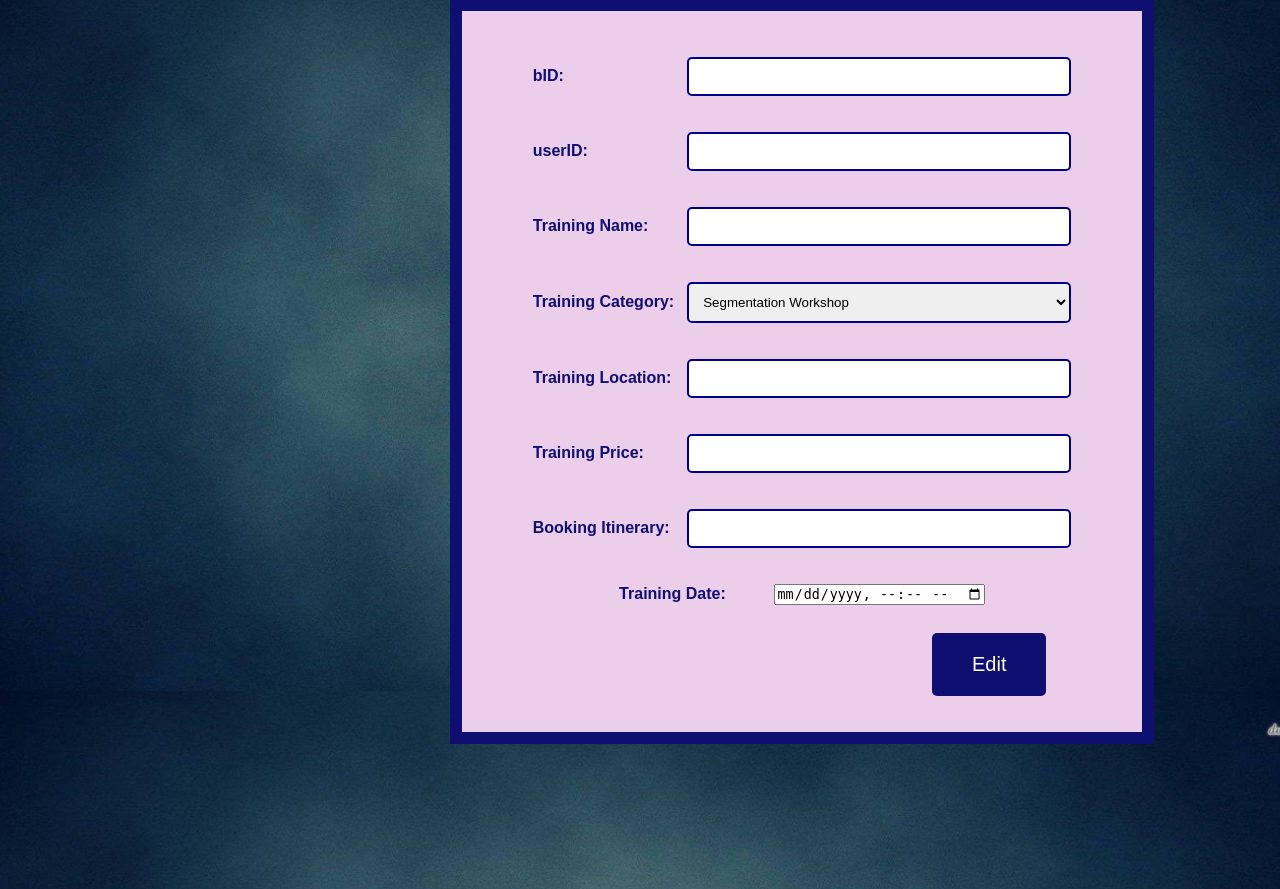
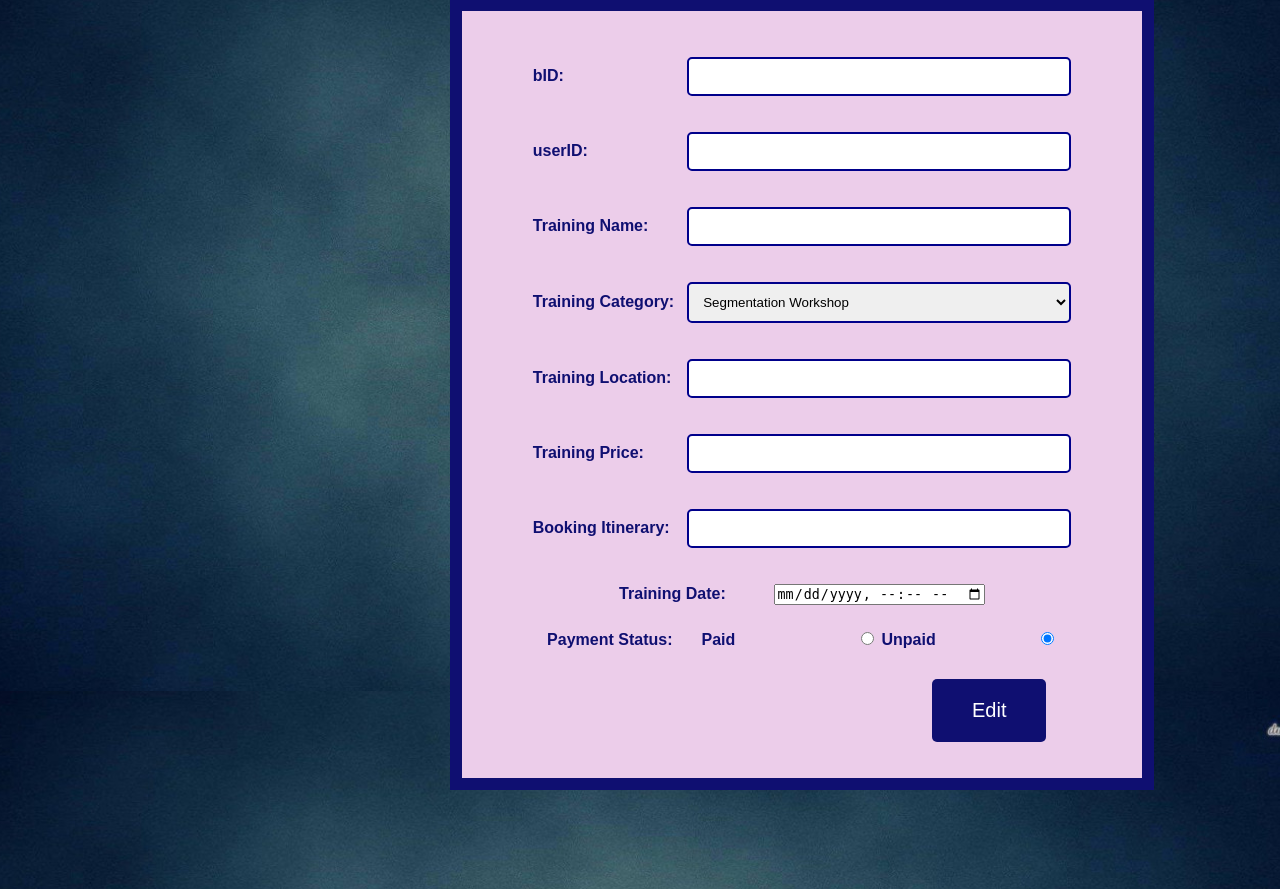
Before and after one commit to xiyeeeee/Sprint2, a PHP site: page /editBooking.php in a window 1280 px wide. Shown: the part 109-998 px from the top of the page. Run offline with PHP 8.4, Linux system fonts and the light colour scheme; data that the repository does not hold is empty.

Commit message:
Update editBooking.php

```diff
--- a/MSPcode/editBooking.php
+++ b/MSPcode/editBooking.php
@@ -40,6 +40,7 @@
     $tLocation = $row["tLocation"];
     $tPrice = $row["tPrice"];
     $bItinerary = $row["bItinerary"];
+    $paymentStatus = $row["paymentStatus"];
     $paymentDue = $row["paymentDue"];
     $tDate = $row["tDate"];
 
@@ -61,8 +62,14 @@
           $tPrice = $_POST["tPrice"];
           $tDate = $_POST["tDate"];
           $paymentDue = date('Y-m-d', strtotime($tDate. ' + 7 days'));
+          if($_POST["paid"] == "Paid"){
+            $paid = true;
+          }else{
+            $paid = false;
+          }
+          $paymentStatus = $paid;
 
-          $sql = "UPDATE booking SET tName = '$tName', tCategory = '$tCategory', tLocation ='$tLocation', bItinerary='$bItinerary', tPrice = '$tPrice', tDate = '$tDate' , paymentDue = '$paymentDue' WHERE bID = '$bID'";
+          $sql = "UPDATE booking SET tName = '$tName', tCategory = '$tCategory', tLocation ='$tLocation', bItinerary='$bItinerary', tPrice = '$tPrice', tDate = '$tDate' , paymentStatus = '$paid', paymentDue = '$paymentDue' WHERE bID = '$bID'";
 
           if ( mysqli_query($conn, $sql)){
             $output = $output . "Records updated successfully.";
@@ -102,8 +109,14 @@
         <p><label for="bItinerary">Booking Itinerary: </label>
         <input type="text" name="bItinerary" id="bItinerary" value="<?php echo $bItinerary?>"/></p>
 
-        <label for="tDate">Training Date:</label>
-        <input type="datetime-local" id="tDate" name="tDate" value="<?php echo $tDate?>"/>
+        <p><label for="tDate">Training Date:</label>
+        <input type="datetime-local" id="tDate" name="tDate" value="<?php echo $tDate?>"/></p>
+
+        <p><label>Payment Status: </label> <label for="paid">Paid</label>
+        <input type="radio" id="paid" name="paid" value="Paid" <?php echo ($paymentStatus)?"checked":"" ?>/>
+
+        <label for="paid">Unpaid</label>
+        <input type="radio" id="Unpaid" name="paid" value="Unpaid" <?php echo ($paymentStatus)?"":"checked" ?>/></p>
 
         <p><input type="submit" value="Edit" name="submit"/></p>
     </form>
```
